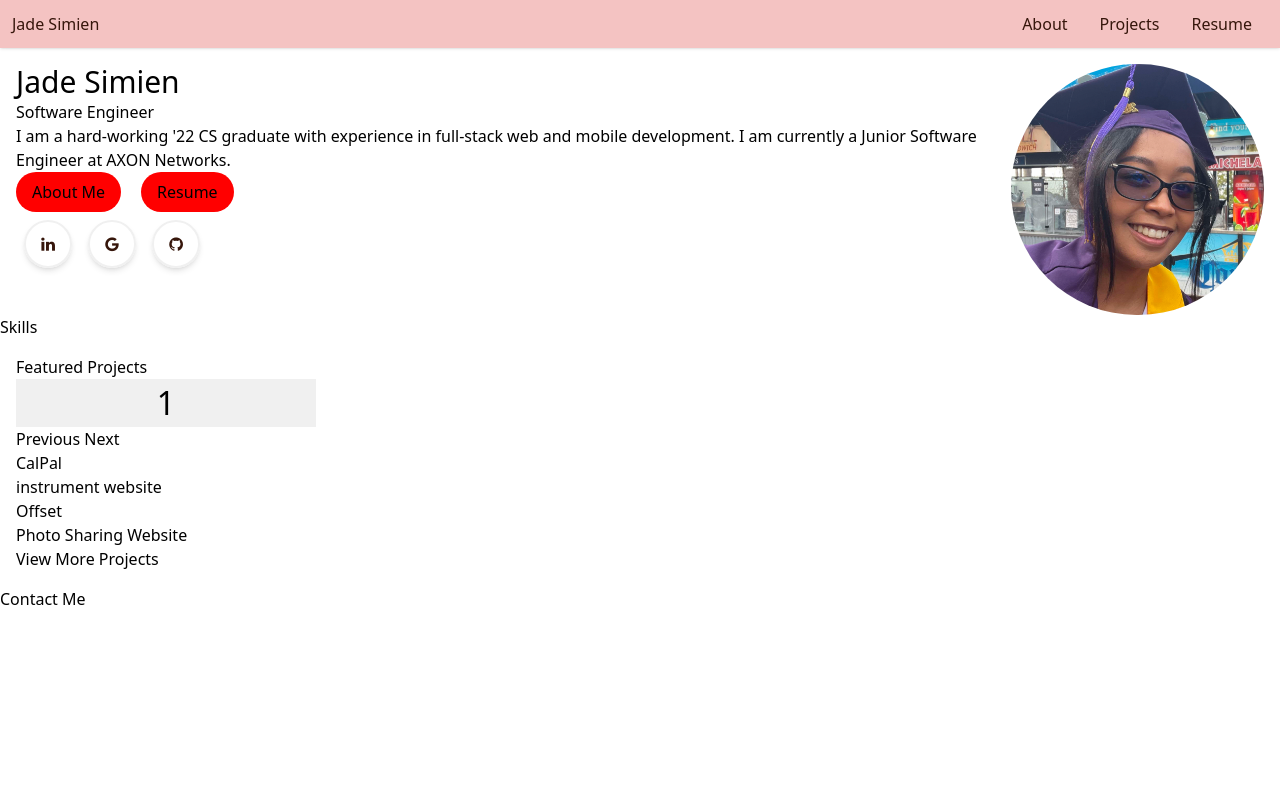
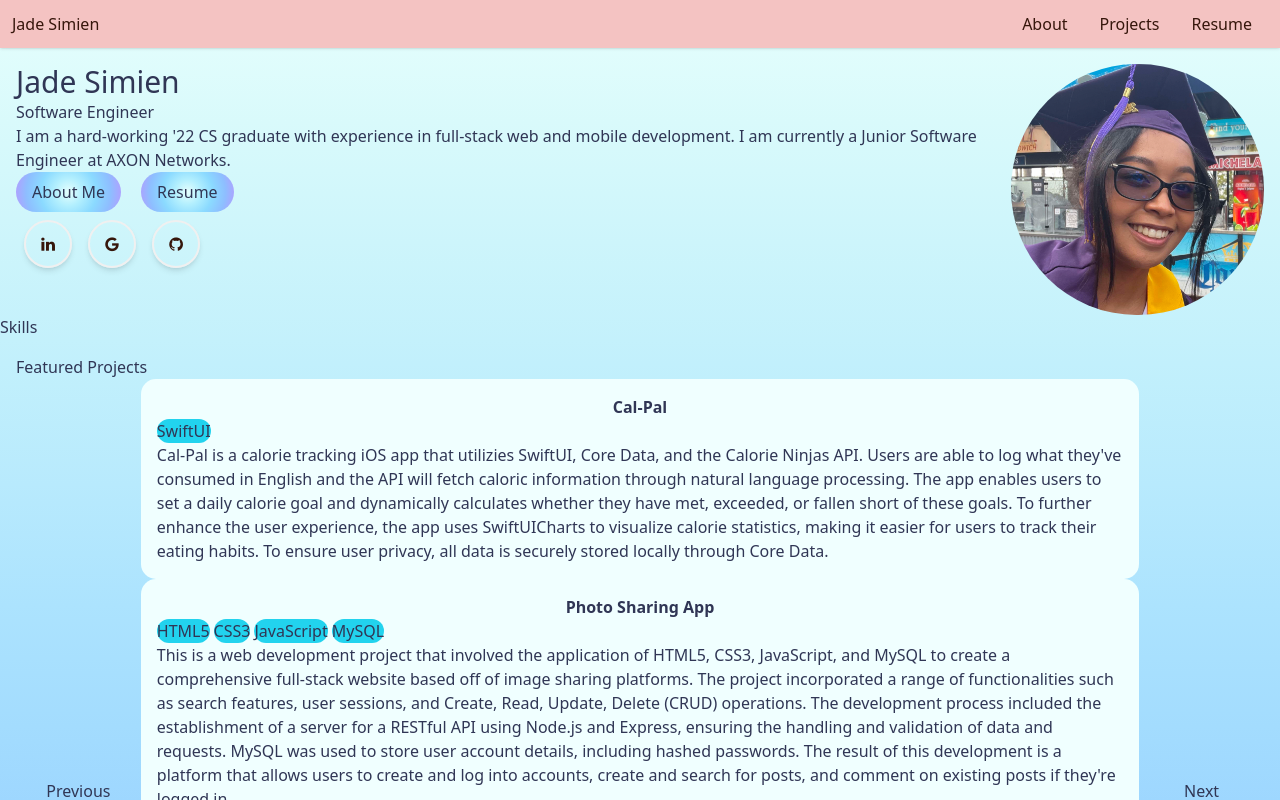
Before and after one commit to JadeS01/portfolio, a SvelteKit app in the folder portfolio/: page / in a window 1280 px wide. Shown: the top 800 px of the page. Built offline with nearby package versions, Linux system fonts and the light colour scheme.

Commit message:
featured works

```diff
--- a/portfolio/src/app.html
+++ b/portfolio/src/app.html
@@ -18,7 +18,10 @@
 			type="module"
 			src="https://unpkg.com/ionicons@5.5.2/dist/ionicons/ionicons.esm.js"
 		></script>
-		<script nomodule src="https://unpkg.com/ionicons@5.5.2/dist/ionicons/ionicons.js"></script>
+		<script
+			nomodule
+			src="https://unpkg.com/ionicons@5.5.2/dist/ionicons/ionicons.js"
+		></script>
 		%sveltekit.head%
 	</head>
 
--- a/portfolio/src/components/Carousel/index.svelte
+++ b/portfolio/src/components/Carousel/index.svelte
@@ -1,44 +1,81 @@
 <script lang="ts">
-	let currentIndex = 0;
-	const items = [1, 2, 3, 4, 5]; // Replace with your actual items
-
-	function nextItem() {
-		currentIndex = (currentIndex + 1) % items.length;
-	}
-
-	function prevItem() {
-		currentIndex = (currentIndex - 1 + items.length) % items.length;
-	}
+	// show Cal-Pal, Instrument-Website, Photo-Sharing-App, Offset, CSC648
+	type Project = {
+		title: string;
+		picture?: string;
+		skills: string[];
+		description: string;
+		url: string;
+	};
+	let projects: Project[] = [
+		{
+			title: 'Cal-Pal',
+			skills: ['SwiftUI'],
+			description: `Cal-Pal is a calorie tracking iOS app that utilizies SwiftUI, Core Data, and the Calorie Ninjas API.
+				Users are able to log what they've consumed in English and the API will fetch caloric information through
+				natural language processing. The app enables users to set a daily calorie goal and dynamically calculates whether
+				they have met, exceeded, or fallen short of these goals. To further enhance the user experience, the app uses SwiftUICharts
+				to visualize calorie statistics, making it easier for users to track their eating habits. To ensure user privacy,
+				all data is securely stored locally through Core Data.`,
+			url: ''
+		},
+		{
+			title: 'Photo Sharing App',
+			skills: ['HTML5', 'CSS3', 'JavaScript', 'MySQL'],
+			description: `This is a web development project that involved the application of HTML5, CSS3,
+				JavaScript, and MySQL to create a comprehensive full-stack website based off of image sharing platforms. The project incorporated a range of functionalities such as
+				search features, user sessions, and Create, Read, Update, Delete (CRUD) operations. The development process included
+				the establishment of a server for a RESTful API using Node.js and Express, ensuring the handling and validation of data and requests. MySQL was used to store user account details, including hashed passwords.
+				The result of this development is a platform that allows users to create and log into accounts, create and search for posts, and comment on existing posts if they're logged in.`,
+			url: ''
+		},
+		{
+			title: 'Offset',
+			skills: ['Figma'],
+			description: `Offset is a UI/UX project aimed to create an environmentally-friendly social media community. Stages of the project included wireframing,
+				prototyping, heuristic evaluations, and usability testing. Inclusive user experience research strategies were employed, which utilized
+				online questionnaires and data analysis. The comprehensive design process, along with its key findings and insights, were documented
+				and shared on a dedicated GitHub Page.`,
+			url: 'https://jades01.github.io/offset.github.io/#showcase'
+		},
+		{
+			title: 'Instrument Website',
+			skills: ['React TypeScript', 'SQL'],
+			description: `The web development project combines React TypeScript, Tone.js, p5.js, and SQLite to create an interactive musical website. This
+				platform has numerous custom instruments, synthesizers, and music visualizers. With SQLite, the website stores
+				preprogrammed songs as note-based data, enabling playback within the chosen instrument. The sounds are then produced through
+				the utilization of Tone.js, providing a dynamic and engaging musical experience.`,
+			url: ''
+		}
+	];
 </script>
 
-<div class="carousel">
-	{#each items as item, i}
-		<div
-			class="item"
-			style="transform: translateX(calc(-100% * {currentIndex + i} % {items.length}));"
-		>
-			{item}
-		</div>
-	{/each}
+<div class="grid grid-cols-10">
+	<button> Previous </button>
+	<div class="col-span-8">
+		{#each projects as project}
+			<div class="card">
+				<div class="text-center font-bold">{project.title}</div>
+				{#if project.url}
+					<div>{project.url}</div>
+				{/if}
+				<div class="flex flex-row gap-1">
+					{#each project.skills as skill}
+						<div class="bg-cyan-400 rounded-[15px] font-light">{skill}</div>
+					{/each}
+				</div>
+				<div>{project.description}</div>
+			</div>
+		{/each}
+	</div>
+	<button> Next </button>
 </div>
 
-<button on:click={prevItem}>Previous</button>
-<button on:click={nextItem}>Next</button>
-
 <style>
-	.carousel {
-		display: flex;
-		overflow: hidden;
-		width: 300px; /* Adjust the width to fit your carousel container */
-	}
-
-	.item {
-		flex: 0 0 100%;
-		transition: transform 0.3s;
-		display: flex;
-		justify-content: center;
-		align-items: center;
-		font-size: 2rem;
-		background-color: #f0f0f0;
+	.card {
+		background-color: azure;
+		width: 100%;
+		padding: 1rem;
+		border-radius: 15px 15px 15px 15px;
 	}
 </style>
--- a/portfolio/src/routes/+layout.svelte
+++ b/portfolio/src/routes/+layout.svelte
@@ -11,3 +11,28 @@
 	</div>
 	<!-- <Footer /> -->
 </main>
+
+<style>
+	main {
+		/* #B799FF purple */
+		/* #AEE2FF light blue */
+		/* #E6FFFD very light teal */
+		background-image: linear-gradient(
+			to top,
+			#b799ff,
+			#a3abff,
+			#96bbff,
+			#93c9ff,
+			#9bd4ff,
+			#a3dcfe,
+			#ace3fe,
+			#b8eafd,
+			#c2f0fc,
+			#cdf5fb,
+			#d9fafb,
+			#e6fffd
+		);
+		color: #303655;
+		/* color: #DFE9EB  */
+	}
+</style>
--- a/portfolio/src/routes/+page.svelte
+++ b/portfolio/src/routes/+page.svelte
@@ -19,10 +19,13 @@
 				<div class="text-3xl text-center sm:text-start">Jade Simien</div>
 				<div class="text-md text-center sm:text-start">Software Engineer</div>
 				<p>
-					I am a hard-working '22 CS graduate with experience in full-stack web and mobile
-					development. I am currently a Junior Software Engineer at AXON Networks.
+					I am a hard-working '22 CS graduate with experience in full-stack web
+					and mobile development. I am currently a Junior Software Engineer at
+					AXON Networks.
 				</p>
-				<div class="flex flex-row gap-5 justify-center align-middle sm:justify-start sm:align-top">
+				<div
+					class="flex flex-row gap-5 justify-center align-middle sm:justify-start sm:align-top"
+				>
 					<button class="navigateButton">
 						<a href="/about">About Me</a>
 					</button>
@@ -30,10 +33,15 @@
 						<a href="/resume">Resume</a>
 					</button>
 				</div>
-				<div class="flex flex-row justify-center align-middle sm:justify-start sm:align-top">
+				<div
+					class="flex flex-row justify-center align-middle sm:justify-start sm:align-top"
+				>
 					<div class="icon-border border-ocean-primary shadow-md">
 						<!-- svelte-ignore a11y-missing-content -->
-						<a href="https://www.linkedin.com/in/jade-simien-b30516207" class="fa fa-linkedin" />
+						<a
+							href="https://www.linkedin.com/in/jade-simien-b30516207"
+							class="fa fa-linkedin"
+						/>
 					</div>
 					<div class="icon-border border-ocean-primary shadow-md">
 						<!-- svelte-ignore a11y-missing-content -->
@@ -51,14 +59,7 @@
 	<div class="skills">Skills</div>
 	<Card padding={'1rem'}>
 		Featured Projects
-		<!-- Carousel -->
 		<Carousel />
-		<div class="projects">
-			<div class="project">CalPal</div>
-			<div class="project">instrument website</div>
-			<div class="project">Offset</div>
-			<div class="project">Photo Sharing Website</div>
-		</div>
 		<a href="/projects">View More Projects</a>
 	</Card>
 	<div class="contact">Contact Me</div>
@@ -71,7 +72,14 @@
 		align-items: center;
 	}
 	.navigateButton {
-		background-color: red;
+		background-image: radial-gradient(
+			circle,
+			#e6fffd,
+			#b2effe,
+			#8bdaff,
+			#8ebeff,
+			#b799ff
+		);
 		padding: 0.5rem 1rem 0.5rem 1rem;
 		border-radius: 100px;
 	}
--- a/portfolio/src/routes/resume/+page.svelte
+++ b/portfolio/src/routes/resume/+page.svelte
@@ -1,6 +1,10 @@
 <div class="p-3">
 	<div>
-		<iframe id="pdf" src="jade_simien_complete_resume.docx.pdf" frameborder="0" />
+		<iframe
+			id="pdf"
+			src="jade_simien_complete_resume.docx.pdf"
+			frameborder="0"
+		/>
 	</div>
 </div>
 
```
Also changed, not shown: portfolio/src/components/Navbar.svelte (+9 -3 lines), portfolio/.eslintrc.cjs, 1 other file (tests, documents, lock files or other folders).
